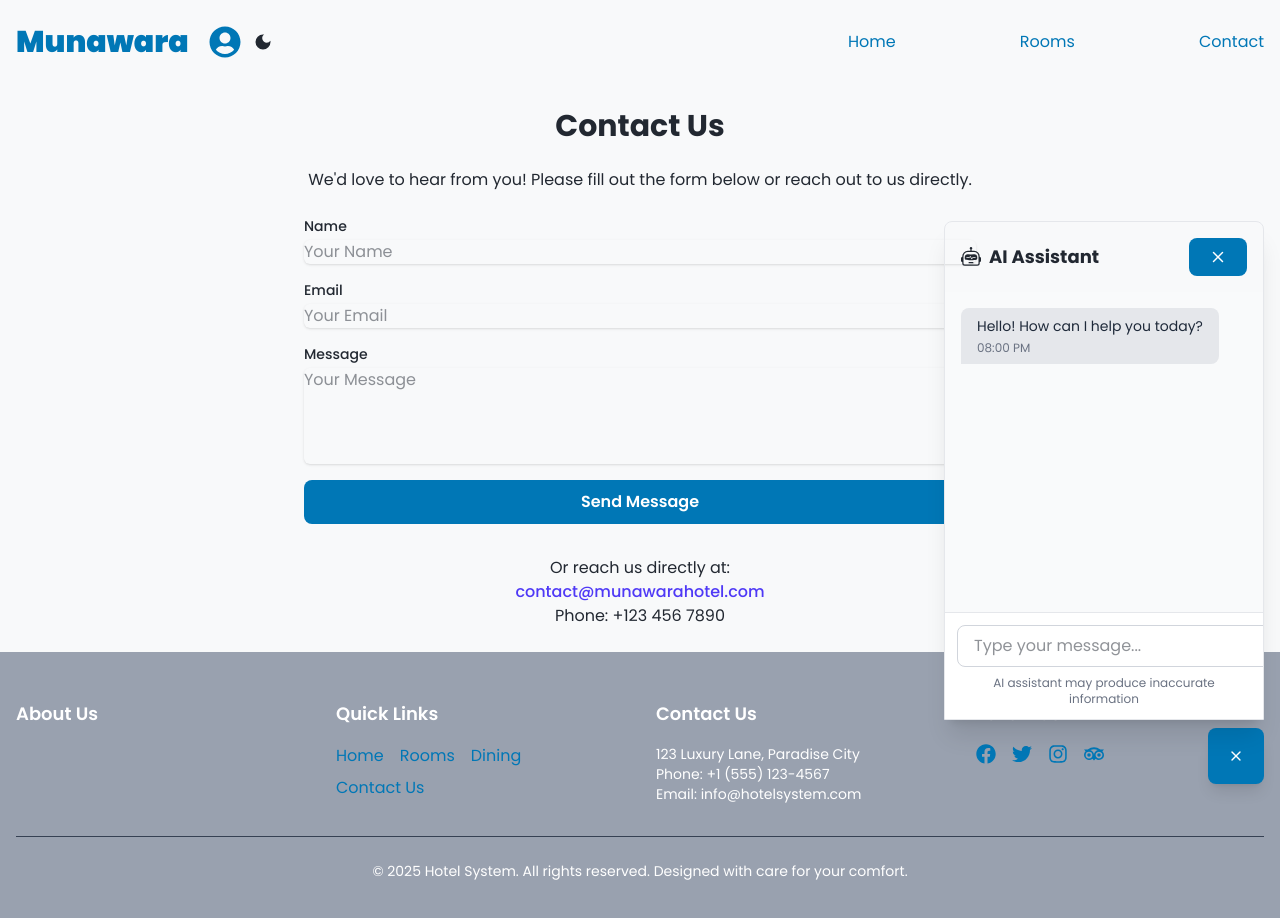
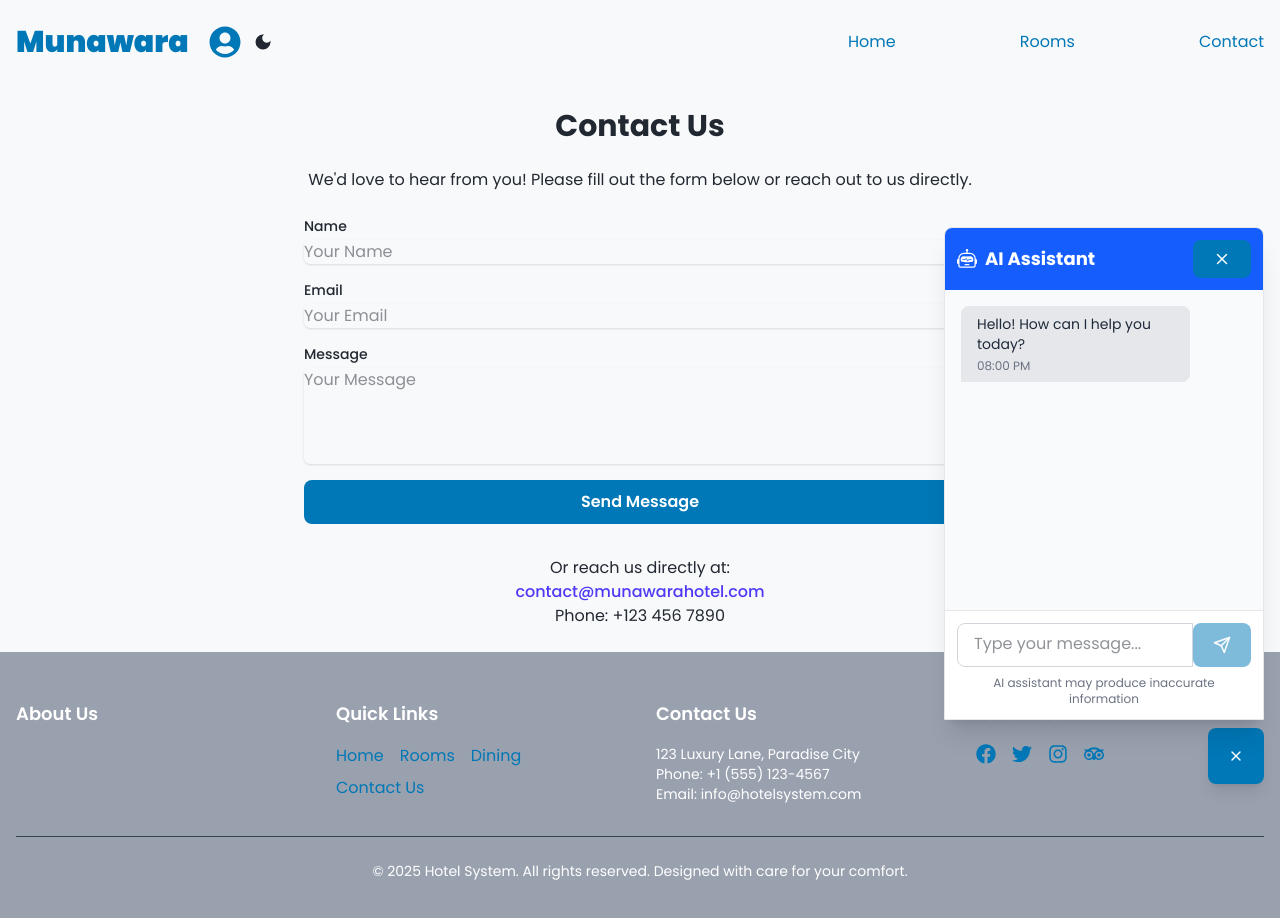
Before and after one commit to abdiwoli/hotel-system, a Next.js app: page /contact in a window 1280 px wide. Both pictures are taken after a click on the button "Open chat". Shown: the top 918 px of the page. Built offline with nearby package versions, Linux system fonts and the light colour scheme; no server answers.

Commit message:
update chatbot

```diff
--- a/src/components/Aichatpot/ChatBot.tsx
+++ b/src/components/Aichatpot/ChatBot.tsx
@@ -72,7 +72,6 @@ const ChatBot = () => {
         }
     };
 
-
     const handleKeyDown = (e: React.KeyboardEvent) => {
         if (e.key === 'Enter' && !e.shiftKey) {
             e.preventDefault();
@@ -81,18 +80,38 @@ const ChatBot = () => {
     };
 
     useEffect(() => {
-        // Scroll to bottom when messages change
         messagesEndRef.current?.scrollIntoView({ behavior: 'smooth' });
     }, [messages]);
 
+    // Close chat when clicking outside
+    useEffect(() => {
+        const handleClickOutside = (event: MouseEvent) => {
+            const chatContainer = document.querySelector('.chat-container');
+            const chatButton = document.querySelector('.chat-button');
+
+            if (isOpen &&
+                chatContainer &&
+                !chatContainer.contains(event.target as Node) &&
+                chatButton &&
+                !chatButton.contains(event.target as Node)) {
+                setIsOpen(false);
+            }
+        };
+
+        document.addEventListener('mousedown', handleClickOutside);
+        return () => {
+            document.removeEventListener('mousedown', handleClickOutside);
+        };
+    }, [isOpen]);
+
     return (
         <div className="fixed bottom-4 right-4 z-50">
-            {/* Chat Window */}
+            {/* Chat Window - Now responsive */}
             {isOpen && (
-                <div className="relative">
-                    <div className="absolute bottom-full right-0 mb-2 w-80  rounded-t-lg shadow-xl overflow-hidden border border-gray-200">
+                <div className="chat-container relative">
+                    <div className="absolute bottom-full right-0 mb-2 w-[90vw] max-w-md sm:w-80 rounded-t-lg shadow-xl overflow-hidden border border-gray-200 bg-white">
                         {/* Header */}
-                        <div className=" p-4 flex justify-between items-center">
+                        <div className="bg-blue-600 text-white p-3 flex justify-between items-center">
                             <div className="flex items-center space-x-2">
                                 <BsRobot className="text-xl" />
                                 <h3 className="font-bold text-lg">AI Assistant</h3>
@@ -100,24 +119,25 @@ const ChatBot = () => {
                             <button
                                 onClick={() => setIsOpen(false)}
                                 className="p-1 rounded-full hover:bg-blue-700 transition-colors"
+                                aria-label="Close chat"
                             >
                                 <FiX className="text-lg" />
                             </button>
                         </div>
 
                         {/* Messages */}
-                        <div className="h-80 p-4 overflow-y-auto bg-gray-50">
+                        <div className="h-[50vh] sm:h-80 p-4 overflow-y-auto bg-gray-50">
                             {messages.map((message) => (
                                 <div
                                     key={message.id}
                                     className={`mb-4 flex ${message.sender === 'user' ? 'justify-end' : 'justify-start'}`}
                                 >
                                     <div
-                                        className={`max-w-xs lg:max-w-md px-4 py-2 rounded-lg ${message.sender === 'user'
+                                        className={`max-w-[80%] px-4 py-2 rounded-lg ${message.sender === 'user'
                                             ? 'bg-blue-500 text-white rounded-br-none'
                                             : 'bg-gray-200 text-gray-800 rounded-bl-none'}`}
                                     >
-                                        <p className="text-sm">{message.text}</p>
+                                        <p className="text-sm break-words">{message.text}</p>
                                         <p className={`text-xs mt-1 ${message.sender === 'user' ? 'text-blue-100' : 'text-gray-500'}`}>
                                             {message.timestamp.toLocaleTimeString([], { hour: '2-digit', minute: '2-digit' })}
                                         </p>
@@ -126,7 +146,7 @@ const ChatBot = () => {
                             ))}
                             {isTyping && (
                                 <div className="flex justify-start mb-4">
-                                    <div className="bg-gray-200 text-gray-800 px-4 py-2 rounded-lg rounded-bl-none">
+                                    <div className="bg-gray-200 text-gray-800 px-4 py-2 rounded-lg rounded-bl-none max-w-[80%]">
                                         <div className="flex space-x-1">
                                             <div className="w-2 h-2 bg-gray-500 rounded-full animate-bounce" style={{ animationDelay: '0ms' }} />
                                             <div className="w-2 h-2 bg-gray-500 rounded-full animate-bounce" style={{ animationDelay: '150ms' }} />
@@ -141,18 +161,20 @@ const ChatBot = () => {
                         {/* Input Area */}
                         <div className="border-t border-gray-200 p-3 bg-white">
                             <div className="flex items-center">
-                                <input
-                                    type="text"
+                                <textarea
                                     value={inputValue}
                                     onChange={(e) => setInputValue(e.target.value)}
                                     onKeyDown={handleKeyDown}
                                     placeholder="Type your message..."
-                                    className="flex-1 border border-gray-300 rounded-l-lg px-4 py-2 focus:outline-none focus:ring-2 focus:ring-blue-500 focus:border-transparent"
+                                    rows={1}
+                                    className="flex-1 border border-gray-300 rounded-l-lg px-4 py-2 focus:outline-none focus:ring-2 focus:ring-blue-500 focus:border-transparent resize-none"
+                                    style={{ minHeight: '44px', maxHeight: '120px' }}
                                 />
                                 <button
                                     onClick={handleSendMessage}
                                     disabled={inputValue.trim() === ''}
-                                    className={`bg-blue-600 text-white px-4 py-2 rounded-r-lg ${inputValue.trim() === '' ? 'opacity-50 cursor-not-allowed' : 'hover:bg-blue-700'} transition-colors`}
+                                    className={`bg-blue-600 text-white px-4 py-2 rounded-r-lg h-[44px] ${inputValue.trim() === '' ? 'opacity-50 cursor-not-allowed' : 'hover:bg-blue-700'} transition-colors`}
+                                    aria-label="Send message"
                                 >
                                     <FiSend className="text-lg" />
                                 </button>
@@ -168,8 +190,8 @@ const ChatBot = () => {
             {/* Chat Button */}
             <button
                 onClick={() => setIsOpen(!isOpen)}
-                className={`flex items-center justify-center w-14 h-14 rounded-full shadow-lg transition-all duration-300 ${isOpen ? 'bg-red-500 hover:bg-red-600' : 'bg-blue-600 hover:bg-blue-700'} text-white`}
-                aria-label="Chat with us"
+                className={`chat-button flex items-center justify-center w-14 h-14 rounded-full shadow-lg transition-all duration-300 ${isOpen ? 'bg-red-500 hover:bg-red-600' : 'bg-blue-600 hover:bg-blue-700'} text-white`}
+                aria-label={isOpen ? "Close chat" : "Open chat"}
             >
                 {isOpen ? (
                     <FiX className="text-2xl" />
```
